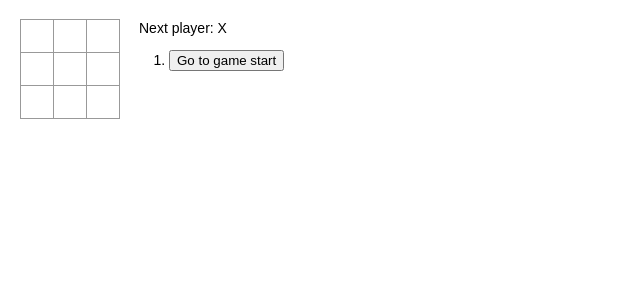
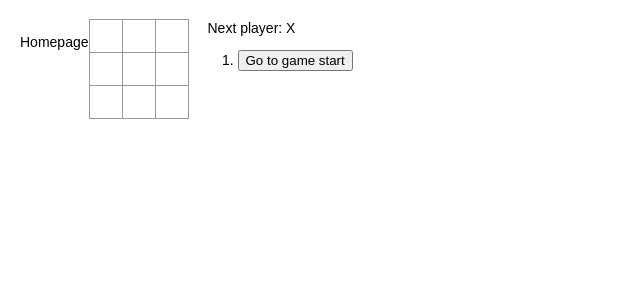
Before and after one commit to sprvgt/hompage-next, a React (Create React App) app: page / in a window 1280 px wide. Shown: the top 300 px of the page, without its empty margins (0-640 px from the left). Built offline with nearby package versions, Linux system fonts and the light colour scheme.

Commit message:
Update dependencies' version.

```diff
--- a/src/index.tsx
+++ b/src/index.tsx
@@ -126,6 +126,7 @@ class Game extends React.Component<{}, GameState> {
 
     return (
       <div className="game">
+        <p>Homepage</p>
         <div className="game-board">
           <Board squares = {current}
               onClick = {(i) => this.handleClick(i)}/>
```
Also changed, not shown: package.json (+13 -13 lines), 1 other file (tests, documents, lock files or other folders).
